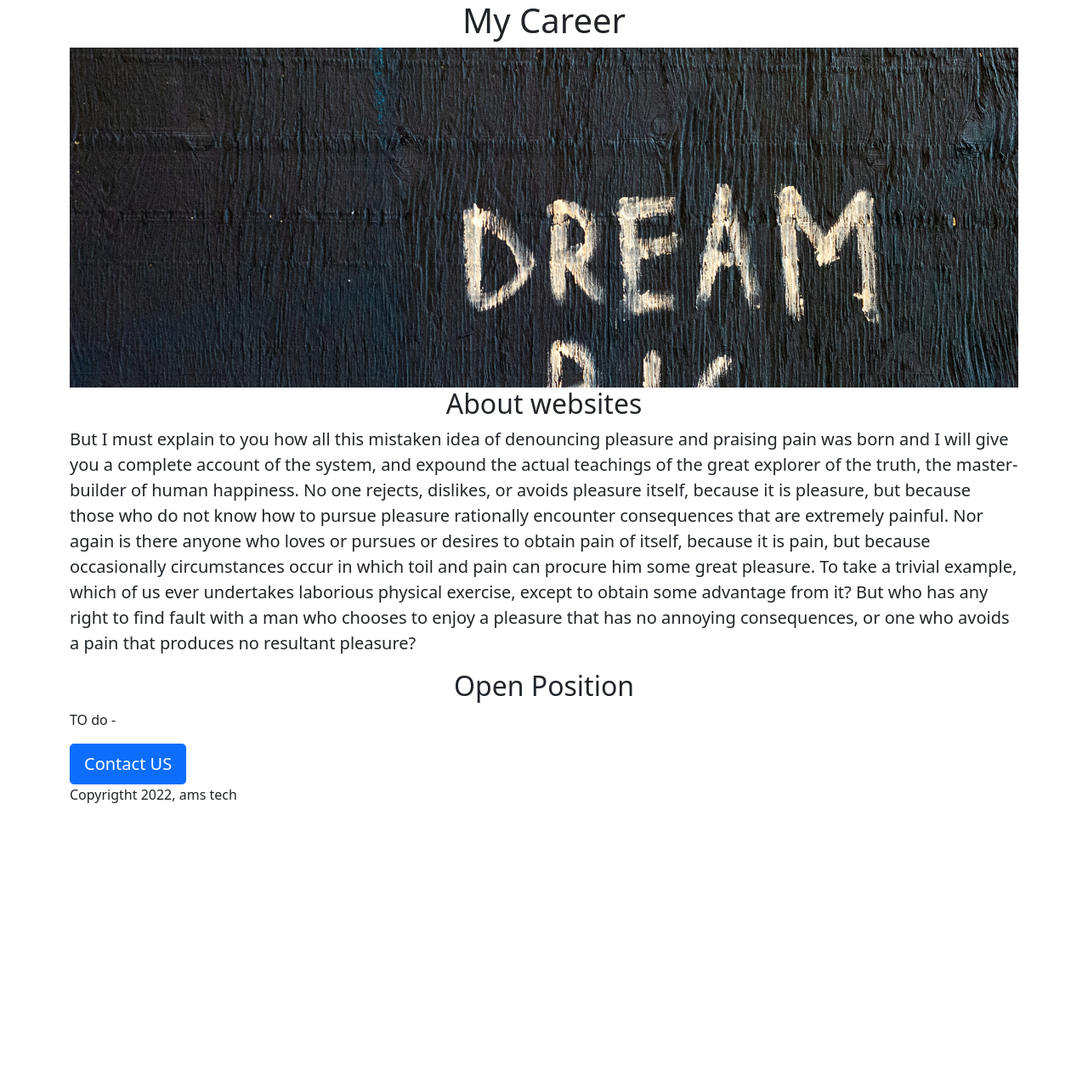
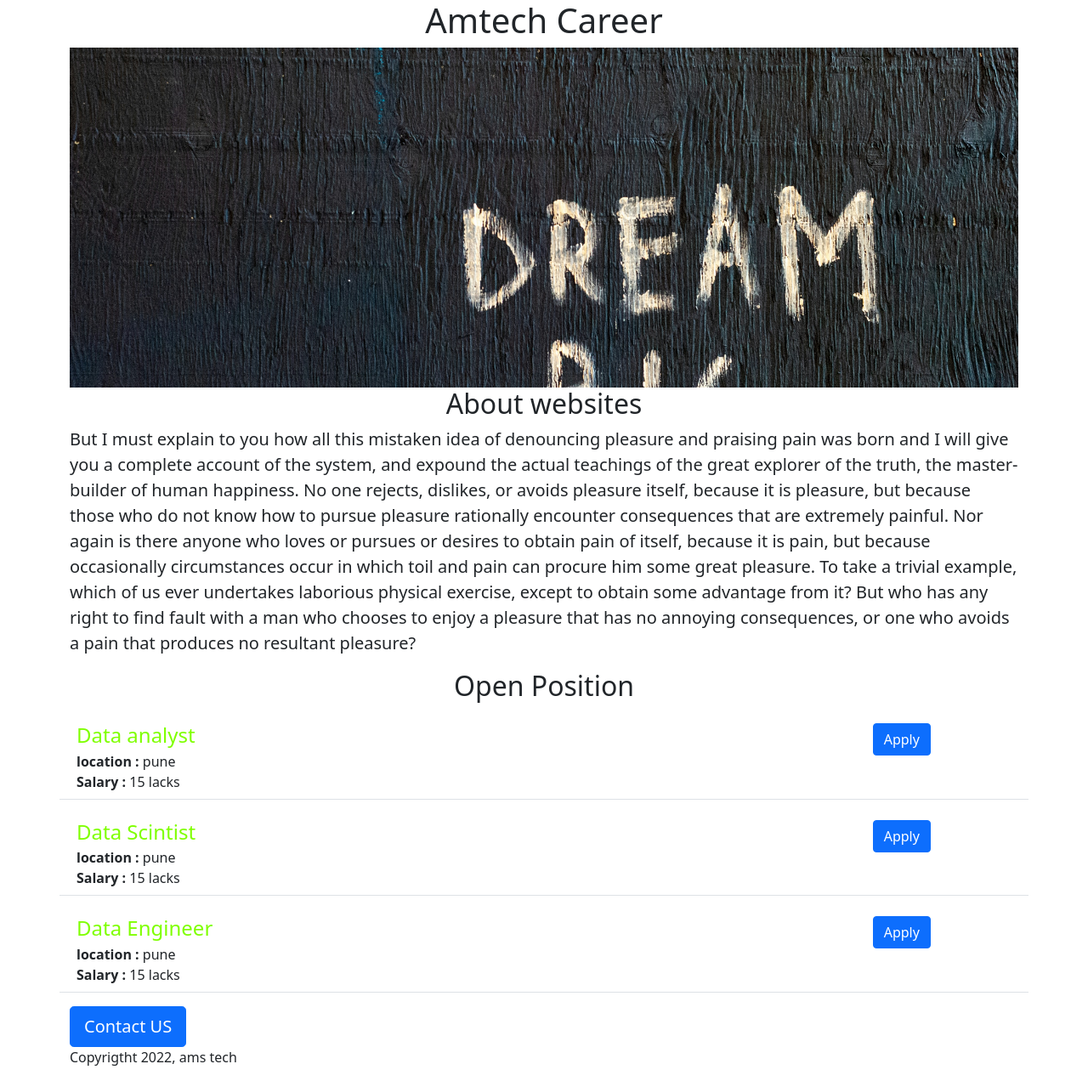
Before and after one commit to amar-nerune/My_flask_app, a Flask app: page / in a window 1280 px wide. Shown: the whole page at 85% size. Before the commit the page ends 945 px from the top, so only its background shows below. Run offline with Flask 3, Linux system fonts and the light colour scheme.

Commit message:
added dynamic data accessing and rest api

```diff
--- a/app.py
+++ b/app.py
@@ -1,10 +1,35 @@
-from flask import Flask, render_template
+from flask import Flask, render_template, jsonify
 
 app = Flask(__name__)
 
+JOBS = [     {
+    "id":1,
+    "title": 'Data analyst',
+    'location':"pune",
+    "salary": "15 lacks"
+},
+{
+    "id":1,
+    "title": 'Data Scintist',
+    'location':"pune",
+    "salary": "15 lacks"
+},
+{
+    "id":1,
+    "title": 'Data Engineer',
+    'location':"pune",
+    "salary": "15 lacks"
+}
+]
+
 @app.route("/")
 def myfunc():
-    return render_template("home.html")
+    return render_template("home.html", jobs =JOBS, company_name="Amtech")
+
+@app.route("/api/jobs")
+def list_jobs():
+    return jsonify(JOBS)
+
 
 if __name__=="__main__":
     app.run(debug=True)
--- a/templates/home.html
+++ b/templates/home.html
@@ -20,7 +20,7 @@
 
 <body>
     <div class="container" >
-        <h1 class="text-center">My Career</h1>
+        <h1 class="text-center">{{company_name}} Career</h1>
 
         <img src="/static/growth.jpg" class="img-fluid" id ="banner">
         <h2 class="text-center mt-8 mb-8">About websites</h2>
@@ -44,7 +44,12 @@
         </p>
 
         <h2 class="text-center mt-8 mb-8">Open Position</h2>
-        <p>TO do - </p>
+        <p>
+            {% for job in jobs %}
+            {% include 'jobitem.html' %}
+            {% endfor %}
+
+        </p>
         <div ><button class="btn btn-primary btn-lg">Contact US</button></div>
         <p>Copyrigtht 2022, ams tech</p>
     </div>
--- /dev/null
+++ b/templates/jobitem.html
@@ -0,0 +1,17 @@
+<div class="border-bottom row" style="margin-bottom: 16px; margin-top: 16px; padding: 8px;">
+    <div class="col-10">
+        <h4 style="color: chartreuse; margin-bottom: 4px;"> {{job["title"]}} </h4>
+        <div>
+            <b>location :</b> {{job["location"]}}
+        </div>
+
+        {% if 'salary' in job %}
+        <div>
+            <b>Salary :</b> {{job["salary"]}}
+        </div>
+        {% endif %}
+    </div>
+    <div class="col-2">
+        <button type="button" class="btn btn-primary">Apply</button>
+    </div>
+</div>
```
